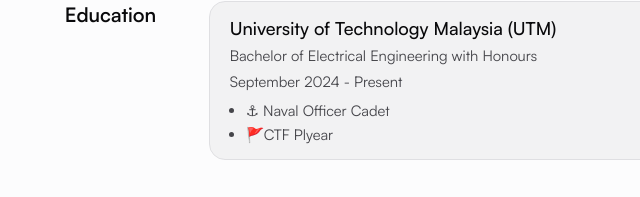
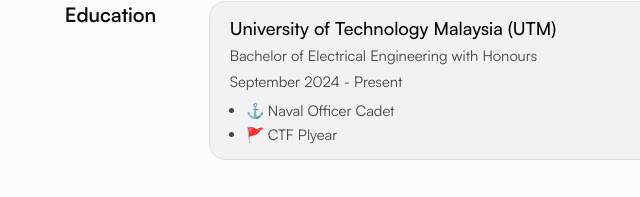
Before and after one commit to gr1d-init/gr1d-init.github.io, an Astro site: page / in a window 1280 px wide. Shown: the part 749-946 px from the top of the page, 142-782 px from the left. Built offline with nearby package versions, Linux system fonts and the light colour scheme; Astro itself is replaced by a stand-in of ours; some packages are replaced by stand-ins of ours; what rehype would draw is missing.

Commit message:
3rd attempt

```diff
--- a/src/pages/index.astro
+++ b/src/pages/index.astro
@@ -90,10 +90,10 @@
           {
           <ul class='ms-4 list-disc text-muted-foreground'>
           <li>
-            ⚓︎ Naval Officer Cadet
+            ⚓ Naval Officer Cadet
           </li>
           <li>
-            🚩CTF Plyear
+            🚩 CTF Plyear
           </li>
         </ul>
           }
```
